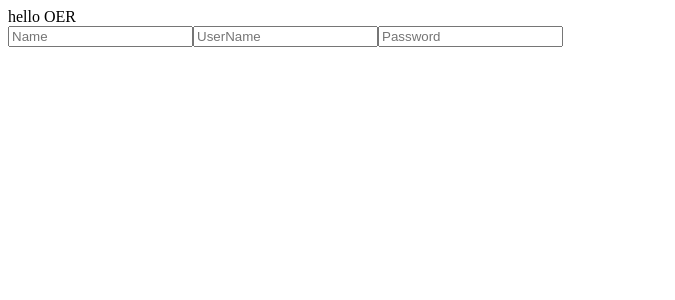
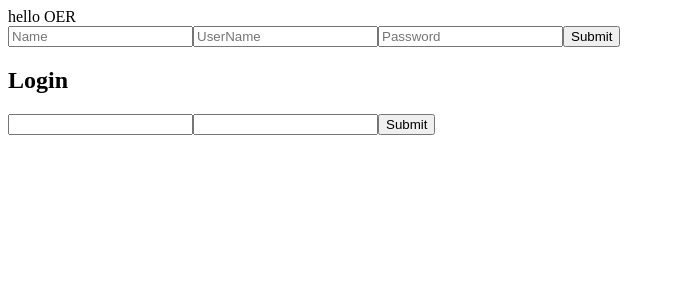
Before and after one commit to lesleyfon/OER, a React (Create React App) app in the folder oer/: page / in a window 1280 px wide. Shown: the top 300 px of the page, without its empty margins (0-675 px from the left). Built offline with nearby package versions, Linux system fonts and the light colour scheme.

Commit message:
able to login and register to the DB

```diff
--- a/oer/src/App.js
+++ b/oer/src/App.js
@@ -1,5 +1,6 @@
 import React from 'react';
 import Register from './Components/Login/Register';
+import Login from './Components/Login/Login';
 
 
 function App() {
@@ -9,6 +10,8 @@ function App() {
         hello OER
       </header>
       <Register />
+      <h2>Login</h2>
+      <Login />
     </div>
   );
 }
--- a/oer/src/Components/Login/Login.js
+++ b/oer/src/Components/Login/Login.js
@@ -1,8 +1,9 @@
-import React, {useState} from 'react'
+import React, {useState} from 'react';
+import api from './../../utils/api'
 
 function Login() {
     const [user, setUser] = useState({
-        name:'',
+        username:'',
         password:''
     })
 
@@ -12,12 +13,24 @@ function Login() {
             [e.target.name]: e.target.value
         })
     }
+    const handleSubmit = e => {
+        e.preventDefault();
+        console.log(user)
+        api().post('/api/auth/login', user)
+            .then(res=> {
+                localStorage.setItem('token', res.data.token)
+            })
+            .catch(err=> {
+                console.log(err)
+            })
+    }
+
     return (
-        <form>
+        <form onSubmit={handleSubmit}>
             <input
-                name= 'name'
+                name= 'username'
                 type ='text'
-                value = {user.name}
+                value = {user.username}
                 onChange= {handleChange}
             />
             <input
@@ -26,7 +39,7 @@ function Login() {
                 value = {user.password}
                 onChange= {handleChange}
             />
-
+            <button>Submit</button>
         </form>
     )
 }
--- a/oer/src/Components/Login/Register.js
+++ b/oer/src/Components/Login/Register.js
@@ -1,5 +1,5 @@
-import React, {useState}from 'react'
-
+import React, {useState}from 'react';
+import api from './../../utils/api'
 function Register() {
     const [user, setUser] = useState({
         name:'',
@@ -13,8 +13,20 @@ function Register() {
             [e.target.name]: e.target.value
         })
     }
+
+    const handleSubmit = e => {
+        e.preventDefault();
+        api().post('/api/auth/register', user)
+            .then(res=> {
+                console.log(res)
+            })
+            .catch(err=> {
+                console.log(err)
+            })
+    }
+
     return (
-        <form>
+        <form onSubmit={handleSubmit}>
 
              <input
                 name= 'name'
@@ -38,7 +50,7 @@ function Register() {
                 value = {user.password}
                 onChange= {handleChange}
             />
-
+            <button>Submit</button>
         </form>
     )
 }
--- a/oer/src/utils/api.js
+++ b/oer/src/utils/api.js
@@ -1,8 +1,9 @@
 import axios from 'axios'
 
+export const  URL = 'https://oer-bookr.herokuapp.com'
 export default function() {
     return axios.create({
-        baseURL: 'https://oer-bookr.herokuapp.com',
+        baseURL: URL,
         headers: {
             Authorization: localStorage.getItem('token')
         }
```
